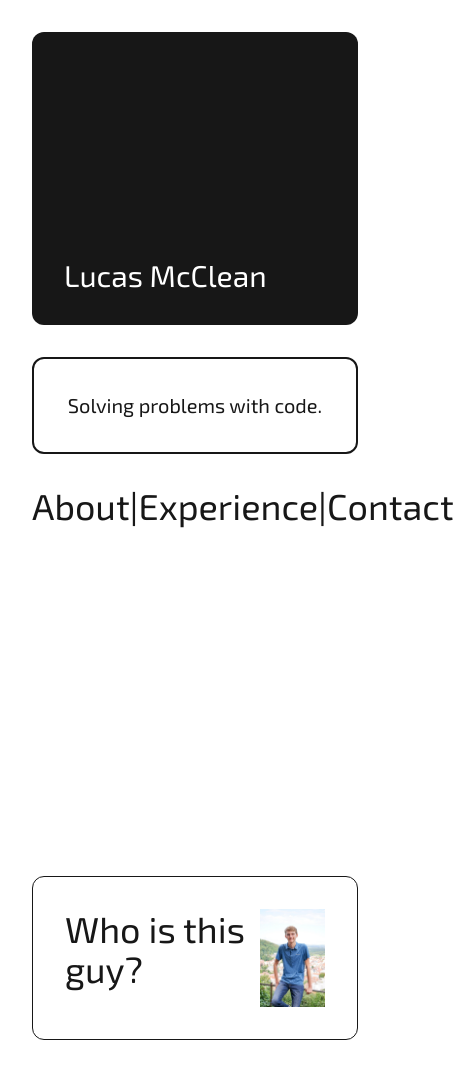
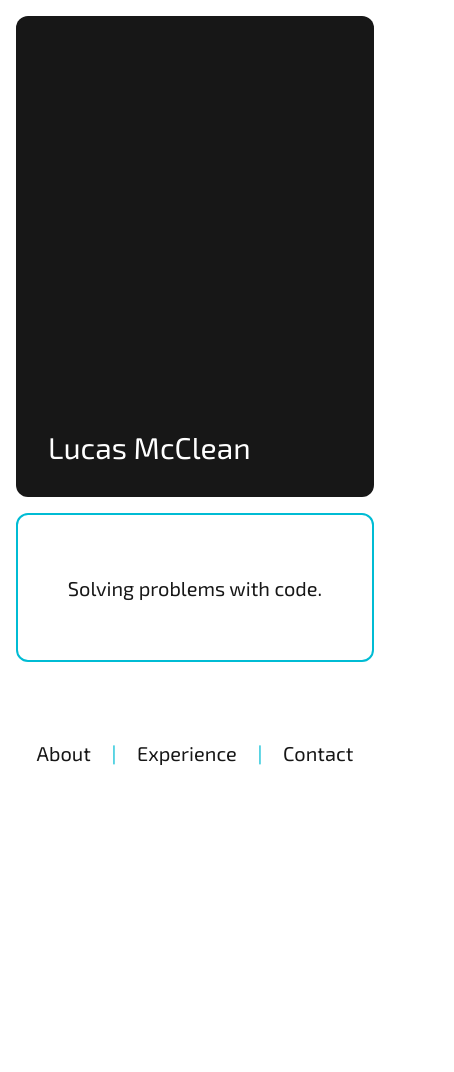
Before and after one commit to lucasmcclean/portfolio, a Next.js app: page / in a window 390 px wide. Shown: the whole page, 454 px wide, since content can reach past the window. After the commit the page ends 844 px from the top, so only its background shows below. Built offline with nearby package versions, Linux system fonts and the light colour scheme.

Commit message:
feat: add all sections, style section header, begin scroll snapping

```diff
--- a/src/app/globals.css
+++ b/src/app/globals.css
@@ -6,19 +6,21 @@
   --accent: #00bcd4;
 }
 
-@theme inline {
-  --color-background: var(--background);
-  --color-foreground: var(--foreground);
-  --font-sans: var(--font-roboto-sans);
-  --font-mono: var(--font-roboto-mono);
-  --font-display: var(--font-exo2);
-}
-
 @media (prefers-color-scheme: dark) {
   :root {
     --background: #0a0a0a;
     --foreground: #ededed;
+    --accent: #00bcd4;
   }
+}
+
+@theme inline {
+  --color-background: var(--background);
+  --color-foreground: var(--foreground);
+  --color-accent: var(--accent);
+  --font-sans: var(--font-roboto-sans);
+  --font-mono: var(--font-roboto-mono);
+  --font-display: var(--font-exo2);
 }
 
 body {
--- a/src/app/layout.tsx
+++ b/src/app/layout.tsx
@@ -23,7 +23,7 @@ export default function RootLayout({
   children,
 }: Readonly<{ children: React.ReactNode; }>) {
   return (
-    <html lang="en" dir="ltr" className={`${robotoSans.variable} ${exo2.variable}`} >
+    <html lang="en" dir="ltr" className={`${robotoSans.variable} ${exo2.variable} motion-safe:scroll-smooth`} >
 
       <body>{children}</body>
 
--- a/src/app/page.tsx
+++ b/src/app/page.tsx
@@ -1,7 +1,8 @@
 "use client";
 
-import Image from "next/image";
 import { useState, useEffect, useRef } from "react";
+
+import FillLine from "@/components/fill-line";
 
 export default function Home() {
   const [isOnHeader, setIsOnHeader] = useState(false);
@@ -11,7 +12,7 @@ export default function Home() {
     const observer = new IntersectionObserver(
       ([entry]) => {
         setIsOnHeader(entry.isIntersecting);
-      }, { threshold: 0.001 }
+      }, { threshold: 0.1 }
     );
     if (headerRef.current) observer.observe(headerRef.current);
 
@@ -21,53 +22,85 @@ export default function Home() {
   }, []);
 
   return (
-    <main>
+    <div className="h-screen overflow-y-scroll snap-y snap-proximity">
       <header ref={headerRef} className="
-        w-screen h-svh p-8 flex flex-col gap-8
-        md:grid md:grid-cols-3 md:grid-rows-5"
+        snap-center snap-always
+        min-h-screen w-screen grid grid-cols-3 grid-rows-5
+        p-4 gap-4 sm:p-8 sm:gap-8"
       >
         <div className="
-          flex items-end p-8 bg-foreground rounded-xl
-          h-3/8 md:row-span-4 md:col-span-3 md:h-full"
+          @container
+          flex items-end p-8 rounded-xl bg-foreground
+          row-span-3 col-span-3 md:row-span-4"
         >
           <h1 className="
-            text-3xl sm:text-6xl md:text-8xl
-            font-display text-background"
+            font-display text-background
+            text-3xl @sm:text-6xl @md:text-8xl"
           >Lucas McClean</h1>
         </div>
         <div className="
-          h-1/8 md:h-full
-          col-span-1 flex items-center justify-center border-2 border-solid border-foreground rounded-xl"
+          @container
+          h-full flex items-center justify-center
+          row-span-1 col-span-3 md:col-span-1
+          border-2 border-solid border-accent rounded-xl snap-center snap-always"
         >
           <h2 className="
-            text-xl md:text-base lg:text-xl xl:text-2xl 2xl:text-3xl
-            font-display"
-          >Solving problems with code.</h2>
+            text-xl @sm:text-2xl
+            text-center text-balance font-display"
+          >
+            Solving problems with code.
+          </h2>
         </div>
         <nav className={
-          `${isOnHeader ? "col-span-2" : "fixed top-4 right-8"}`
+          `@container ${isOnHeader ? "row-span-1 col-span-3 md:col-span-2" : "fixed top-4 right-4 sm:right-8"}`
         }>
           <ul className={
             `h-full flex items-center font-display
-              ${isOnHeader ? "justify-evenly text-4xl" : "justify-end gap-8 text-2xl"}`
+              ${isOnHeader ?
+              "justify-evenly text-xl @sm:text-2xl @md:text-3xl @lg:text-4xl" :
+              "justify-end gap-2 text-lg sm:gap-4 sm:text-2xl"}`
           }>
             <li><a href="#about">About</a></li>
-            <li aria-hidden="true">|</li>
+            <li className="text-accent" aria-hidden="true">|</li>
             <li><a href="#experience">Experience</a></li>
-            <li aria-hidden="true">|</li>
+            <li className="text-accent" aria-hidden="true">|</li>
             <li><a href="#contact">Contact</a></li>
           </ul>
         </nav>
       </header>
-      <section id="about" className="m-8 p-8 flex justify-evenly border rounded-xl">
-        <h2 className="font-display text-4xl">Who is this guy?</h2>
-        <Image
-          src="/portrait.jpg"
-          width={1066} height={1600}
-          alt=""
-          className="h-full max-w-1/4 object-cover"
-        />
-      </section>
-    </main >
+      <main>
+        <section id="about" className="min-h-screen m-8 p-8 flex items-center justify-center snap-center snap-always">
+          <div className="max-w-[75ch] text-lg">
+            <h2 className="mb-2 flex items-center gap-2 font-display text-xl font-bold uppercase">
+              <FillLine className="w-1/16 bg-accent h-[2px]" />About<FillLine className="w-1/8 bg-accent h-[2px]" />
+            </h2>
+            <p className="mb-2">
+              I’m a software engineer driven by the why&mdash;why languages work the way they do, why
+              certain patterns emerge, and why some designs stand the test of time.
+            </p>
+            <p>
+              The ability to implement just about anything you can dream up is what sets software
+              apart from the other engineering disciplines. That’s why I love it.
+            </p>
+          </div>
+        </section>
+        <section id="experience" className="min-h-screen m-8 p-8 flex items-center justify-center snap-center snap-always">
+          <div className="max-w-[75ch] text-lg">
+            <h2 className="mb-2 font-display text-xl font-bold uppercase">Experience</h2>
+            <p className="mb-2">
+              I’ve had the privilege to work with incredible teams and build impactful projects in a variety of domains.
+            </p>
+          </div>
+        </section>
+        <section id="contact" className="min-h-screen m-8 p-8 flex items-center justify-center snap-center snap-always">
+          <div className="max-w-[75ch] text-lg">
+            <h2 className="mb-2 font-display text-xl font-bold uppercase">Contact</h2>
+            <p className="mb-2">
+              You can reach me at my email or through LinkedIn for potential collaborations or opportunities.
+            </p>
+          </div>
+        </section>
+      </main >
+    </div>
   );
 }
--- /dev/null
+++ b/src/components/fill-line.tsx
@@ -0,0 +1,13 @@
+interface FillLineProps {
+  className: string;
+}
+
+export default function FillLine({ className }: FillLineProps) {
+  return (
+    <div
+      className={className}
+      aria-hidden="true"
+    >
+    </div >
+  )
+}
```
